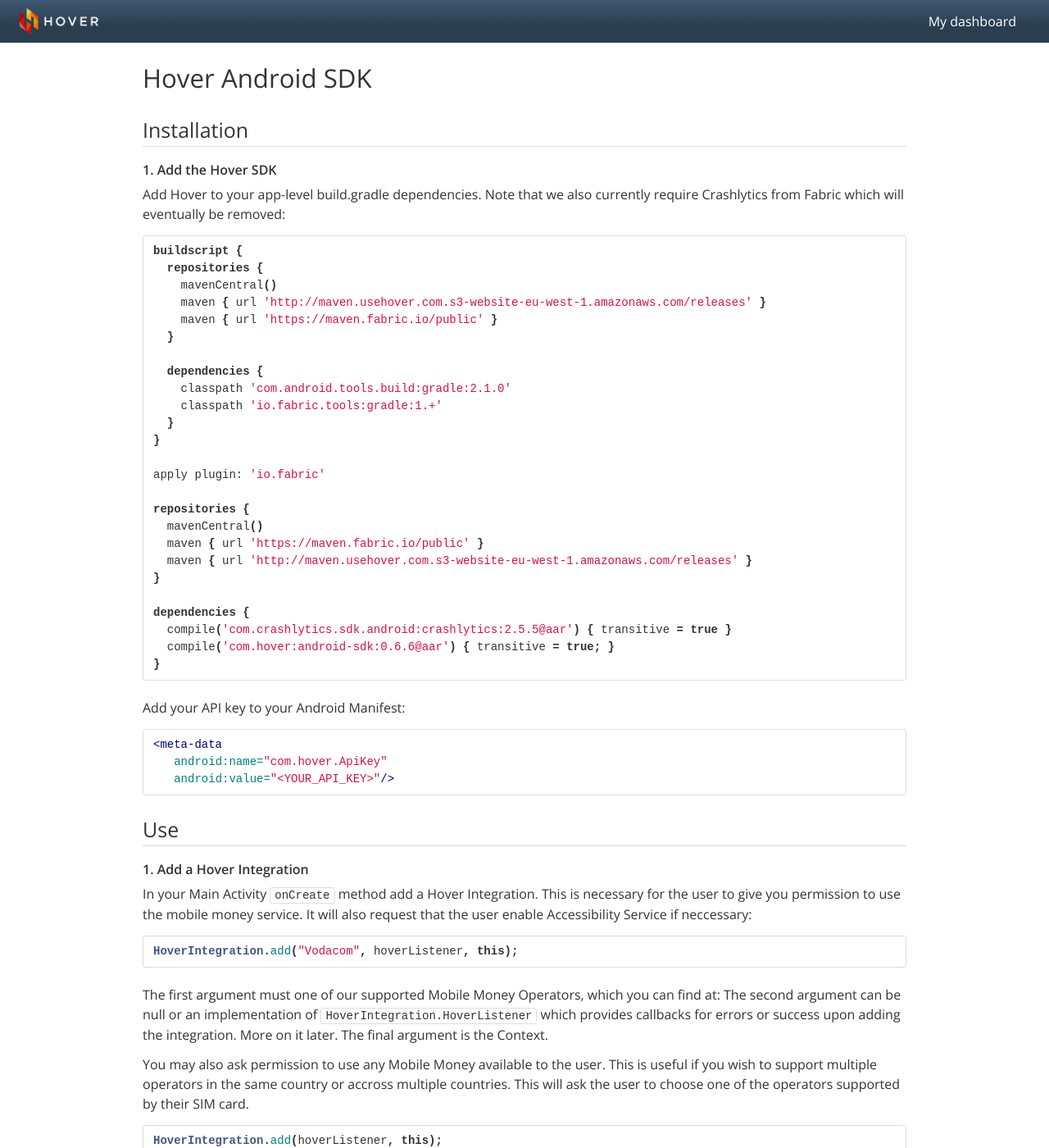
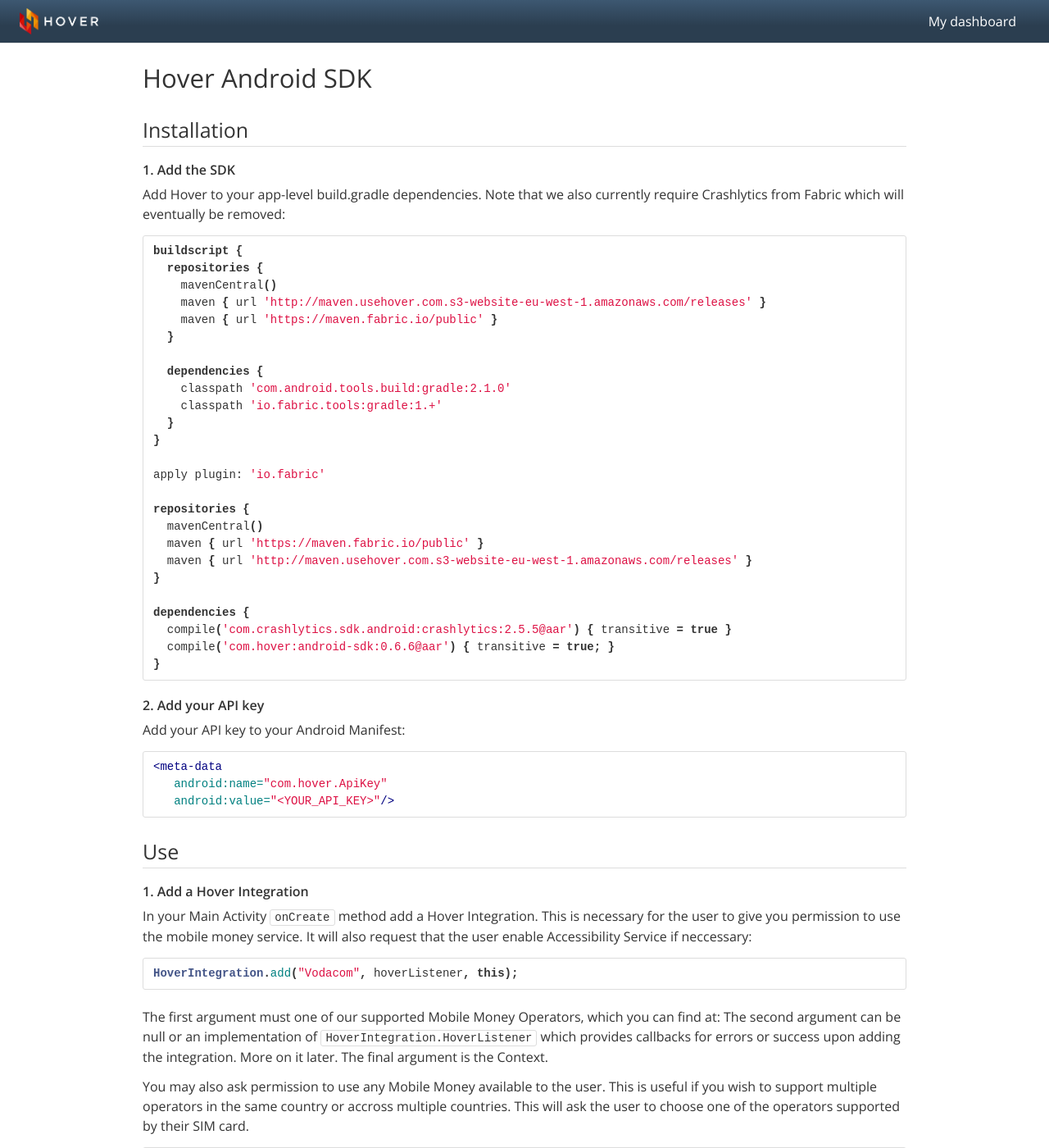
Before and after one commit to stephengacheru/usehover.github.io, a Jekyll site: the page built from index.md, in a window 1280 px wide and 1400 px high. Shown: the whole window at 82% size. Built offline with Jekyll 4.4.1, drawn with Linux system fonts in a browser that asks for light colours.

```diff
--- a/_includes/head.html
+++ b/_includes/head.html
@@ -9,4 +9,9 @@
   <link rel="stylesheet" href="{{ "/css/main.css" | prepend: site.baseurl }}">
   <link rel="canonical" href="{{ page.url | replace:'index.html','' | prepend: site.baseurl | prepend: site.url }}">
   <link rel="alternate" type="application/rss+xml" title="{{ site.title }}" href="{{ "/feed.xml" | prepend: site.baseurl | prepend: site.url }}">
+  <meta name="twitter:card" content="summary" />
+  <meta name="twitter:site" content="@usehover" />
+  <meta name="twitter:title" content="Welcome to Hover" />
+  <meta name="twitter:description" content="Hover makes mobile money easy for app developers." />
+  <meta name="twitter:image" content="https://www.usehover.com/images/logo-twitter.jpg" />
 </head>
--- a/index.md
+++ b/index.md
@@ -6,7 +6,7 @@ layout: default
 
 ## Installation
 
-### 1. Add the Hover SDK
+### 1. Add the SDK
 
 Add Hover to your app-level build.gradle dependencies. Note that we also currently require Crashlytics from Fabric which will eventually be removed:
 
@@ -38,7 +38,9 @@ dependencies {
 }
 {% endhighlight %}
 
-2. Add your API key to your Android Manifest:
+### 2. Add your API key
+
+Add your API key to your Android Manifest:
 
 {% highlight xml %}
 <meta-data
```
